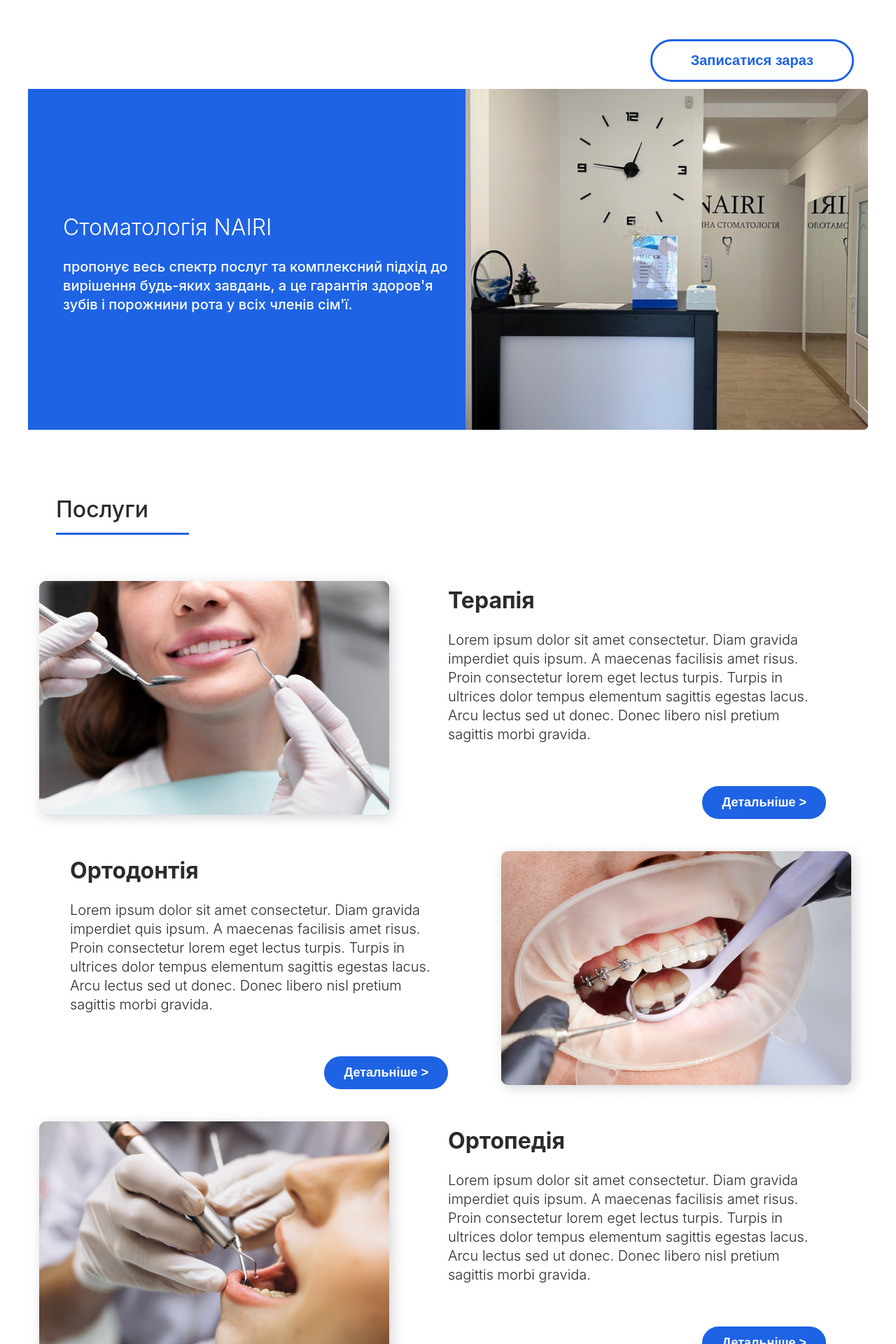
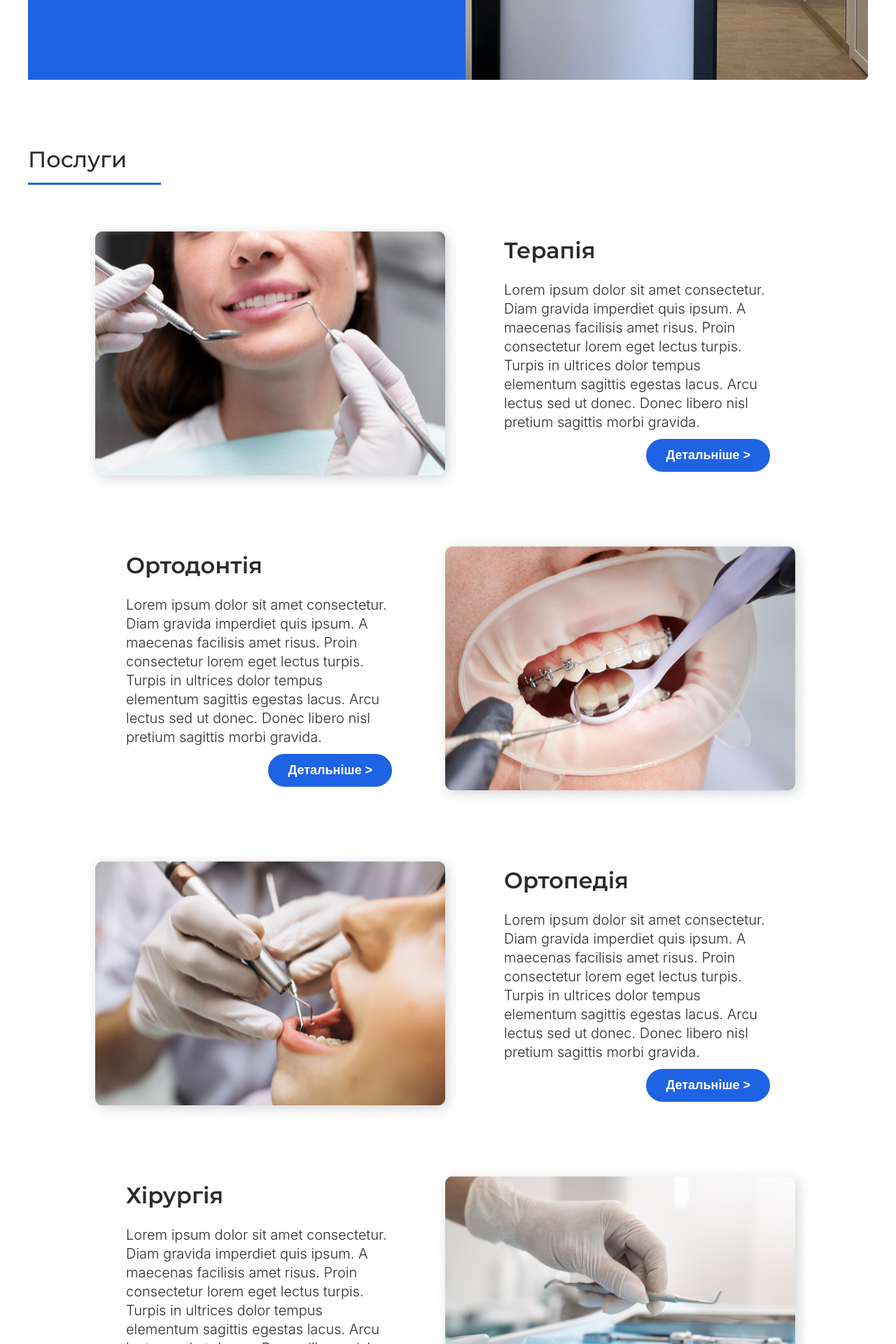
Before and after one commit to StepanenkoDmytro/nairi-dentistry, a PHP site: page / in a window 1280 px wide. Shown: the part 648-2568 px from the top of the page at 70% size. Run offline with PHP 8.4, Linux system fonts and the light colour scheme.

Commit message:
global refactor css

```diff
--- a/css/style.css
+++ b/css/style.css
@@ -16,20 +16,18 @@ body{
   color: #2C2B2B;
 }
 
-#instagram path{
-  fill: #000
+.montserrat {
+  font-family: "Montserrat", sans-serif;
+  font-optical-sizing: auto;
 }
 
-.test path{
-  fill: #000
-}
-a{
+a {
   text-decoration: none;
   color: inherit;
   display: inline-block;
 }
 
-.container{
+.container {
   max-width: 1220px;
   margin-left: auto;
   margin-right: auto;
@@ -37,7 +35,6 @@ a{
 }
 
 .btn {
-  margin-top: 50px;
   font-size: 20px;
   font-weight: 600;
   border: 3px solid #1E63E4;
@@ -45,55 +42,56 @@ a{
   padding: 16px 55px;
 }
 
+.header {
+  margin-top: 30px;
+}
+
 .header__box {
   display: flex;
 }
 
-.info {
+.header-info {
   display: flex;
   flex-direction: column;
   width: 100%;
   padding: 40px 20px 10px 20px;
 }
 
-.info__contacts {
+.header-info__contacts {
   display: flex;
   justify-content: space-between;
 }
 
-.info__contact {
+.header-info__contact {
   display: flex;
   align-items: center;
 }
 
-.info__contact img{
+.header-info__contact img{
   width: 30px;
 }
 
-.info__contact p {
+.header-info__contact p {
   margin-left: 10px;
   font-size: 16px;
 }
 
-.info__contact p:first-child {
-  margin-bottom: 10px;
-}
-
-.info__contact-social {
+.contact-social:not(:first-child) {
   margin-left: 20px;
 }
 
-.info__callback {
-  display: flex;
-}
-
-.info__callback-btn {
+.header-info__callback {
   color: #1E63E4;
   background-color: #fff;
+  margin-top: 50px;
   margin-left: auto;
 }
 
-.preview__box {
+.preview {
+  margin-top: 30px;
+}
+
+.preview__inner {
   display: flex;
 }
 
@@ -111,7 +109,7 @@ a{
 .preview__text-big {
   font-size: 32px;
   margin-bottom: 30px;
-  font-weight: 700px;
+  font-weight: 600;
 }
 
 .preview__text-small {
@@ -129,48 +127,53 @@ a{
   height: 100%;
 }
 
-.item {
+.title {
+  font-size: 32px;
+  font-weight: 500;
+  width: 190px;
+  border-bottom: 3px solid #1E63E4;
+  padding-bottom: 20px;
+  margin: 100px 0px 50px;
+}
+
+.list {
+  padding: 0 80px;
+}
+
+.list__item {
   display: flex;
 }
 
-.item-box {
+.list__item:not(:first-child) {
+  margin-top: 60px;
+}
+
+.list__item-box {
   display: flex;
   flex-direction: column;
   padding: 30px 60px;
 }
 
-.item-box__primary-text {
+.list__item-box__primary-text {
   font-size: 32px;
-  font-weight: 700;
+  font-weight: 600;
 }
 
-.item-box__text {
+.list__item-box__text {
   font-size: 20px;
   font-weight: 300;
   padding-top: 30px;
   padding-bottom: 10px;
 }
 
-.item-box__btn {
+.list__item-btn {
   margin-top: auto;
   margin-left: auto;
-}
-
-.item-box__btn button{
   color: #fff;
   background-color: #1E63E4;
   border-radius: 30px;
   padding: 10px 25px;
   font-size: 18px;
-}
-
-.title {
-  font-size: 32px;
-  font-weight: 500;
-  width: 190px;
-  border-bottom: 3px solid #1E63E4;
-  padding-bottom: 20px;
-  margin: 100px 40px 50px;
 }
 
 .carousel{
--- a/index.html
+++ b/index.html
@@ -6,8 +6,10 @@
   <meta name="viewport" content="width=device-width, initial-scale=1.0">
   <meta http-equiv="X-UA-Compatible" content="ie=edge">
   <title>Document</title>
-  <link rel="preconnect" href="https://fonts.gstatic.com">
+  <link rel="preconnect" href="https://fonts.googleapis.com">
+  <link rel="preconnect" href="https://fonts.gstatic.com" crossorigin>
   <link href="https://fonts.googleapis.com/css2?family=Oswald:wght@300;400&display=swap" rel="stylesheet">
+  <link href="https://fonts.googleapis.com/css2?family=Montserrat:ital,wght@0,100..900;1,100..900&display=swap" rel="stylesheet">
   <link rel="stylesheet" href="css/reset.css">
   <link rel="stylesheet" href="css/slick.css">
   <link rel="stylesheet" href="css/jquery.fancybox.css">
@@ -21,37 +23,44 @@
     <div class="container">
       <div class="header__box">
         <div class="logo">
-            <img src="images/logo.svg" alt="">
+          <img src="images/logo_blue.svg" alt="">
         </div>
 
-        <div class="info">
-            <div class="info__contacts">
-                <div class="info__contact">
-                    <img src="images/location.svg" alt="">
+        <div class="header-info">
+          <div class="header-info__contacts">
+            <div class="header-info__contact">
+              <img src="images/location.svg" alt="location">
               <p>м. Дніпро, вул. Шолохова 7</p>
             </div>
-                <div class="info__contact">
-                    <img src="images/clock.svg" alt="">
+
+            <div class="header-info__contact">
+              <img src="images/clock.svg" alt="clock">
               <div>
                   <p>Пн - Пт: 9:00 - 18:00</p>
                   <p>Сб: 9:00 - 16:00 | Нед: - вих.</p>
               </div>
             </div>
-                <div class="info__contact">
-                    <img src="images/phone.svg" alt="">
+
+            <div class="header-info__contact">
+              <img src="images/phone.svg" alt="phone">
               <div>
                   <p>+38 095 770 07 50</p>
                   <p>+38 068 770 07 50</p>
               </div>
             </div>
-                <div class="info__ontact">
-                    <img class="info__contact-social" src="images/instagram.svg" alt="">
-                    <img class="info__contact-social" src="images/facebook.svg" alt="">
+
+            <div class="header-info__contact">
+              <a class="contact-social" href="#">
+                <img src="images/instagram.svg" alt="instagram">
+              </a>
+              <a class="contact-social" href="#">
+                <img src="images/facebook.svg" alt="facebook">
+              </a>
             </div>
+
           </div>
-            <div class="info__callback">
-                <button class="info__callback-btn btn">Записатися зараз</button>
-            </div>
+
+          <button class="header-info__callback btn">Записатися зараз</button>
         </div>
       </div>
     </div>
@@ -60,99 +69,84 @@
   <main>
     <section class="preview">
         <div class="container">
-          <div class="preview__box">
-            <div class="preview__text">
+          <div class="preview__inner">
+
+            <div class="preview__text montserrat">
               <p class="preview__text-big">Стоматологія NAIRI</p>
               <p class="preview__text-small">
                   пропонує весь спектр послуг та комплексний підхід до вирішення будь-яких завдань, а це гарантія здоров'я зубів і порожнини рота у всіх членів сім'ї.
               </p>
             </div>
+
             <div class="preview__image">
               <img src="images/dentistry.png">
             </div>
+
           </div>
         </div>
     </section>
+
     <section class="services">
       <div class="container">
-            <p class="title">Послуги</p>
+          <p class="title montserrat">Послуги</p>
       </div>
 
       <div class="container">
+        <ul class="list">
+          <li class="list__item">
+            <img src="images/therapy.png" alt="therapy_icon">
 
-            <ul class="list">
-                <li class="item">
-                    <div class="item-img">
-                        <img src="images/therapy.png" alt="">
-                    </div>
-                    <div class="item-box">
-                        <p class="item-box__primary-text">Терапія</p>
-                        <p class="item-box__text">
+            <div class="list__item-box">
+              <p class="list__item-box__primary-text montserrat">Терапія</p>
+              <p class="list__item-box__text">
                 Lorem ipsum dolor sit amet consectetur. Diam gravida imperdiet quis ipsum. A maecenas facilisis amet risus. Proin consectetur lorem eget lectus turpis. Turpis in ultrices dolor tempus elementum sagittis egestas lacus. Arcu lectus sed ut donec. Donec libero nisl pretium sagittis morbi gravida.
               </p>
-                        <div class="item-box__btn">
-                            <button class="btn">Детальніше ></button>
-                        </div>
+              <button class="list__item-btn btn">Детальніше ></button>
             </div>
           </li>
 
-                <li class="item">
-                    <div class="item-box">
-                        <p class="item-box__primary-text">Ортодонтія</p>
-                        <p class="item-box__text">
+          <li class="list__item">
+            <div class="list__item-box">
+              <p class="list__item-box__primary-text montserrat">Ортодонтія</p>
+              <p class="list__item-box__text">
                 Lorem ipsum dolor sit amet consectetur. Diam gravida imperdiet quis ipsum. A maecenas facilisis amet risus. Proin consectetur lorem eget lectus turpis. Turpis in ultrices dolor tempus elementum sagittis egestas lacus. Arcu lectus sed ut donec. Donec libero nisl pretium sagittis morbi gravida.
               </p>
-                        <div class="item-box__btn">
-                            <button class="btn">Детальніше ></button>
+              <button class="list__item-btn btn">Детальніше ></button>
             </div>
-                    </div>
-                    <div class="item-img">
-                        <img src="images/orthodontics.png" alt="">
+
+            <img src="images/orthodontics.png" alt="orthodontics_icon">
+          </li>
+
+          <li class="list__item">
+            <img src="images/orthopedics.png" alt="orthopedics_icon">
+            <div class="list__item-box">
+              <p class="list__item-box__primary-text montserrat">Ортопедія</p>
+              <p class="list__item-box__text">
+                Lorem ipsum dolor sit amet consectetur. Diam gravida imperdiet quis ipsum. A maecenas facilisis amet risus. Proin consectetur lorem eget lectus turpis. Turpis in ultrices dolor tempus elementum sagittis egestas lacus. Arcu lectus sed ut donec. Donec libero nisl pretium sagittis morbi gravida.
+              </p>
+              <button class="list__item-btn btn">Детальніше ></button>
             </div>
           </li>
 
-                <li class="item">
-                    <div class="item-img">
-                        <img src="images/orthopedics.png" alt="">
-                    </div>
-                    <div class="item-box">
-                        <p class="item-box__primary-text">Ортопедія</p>
-                        <p class="item-box__text">
+          <li class="list__item">
+            <div class="list__item-box">
+              <p class="list__item-box__primary-text montserrat">Хірургія</p>
+              <p class="list__item-box__text">
                 Lorem ipsum dolor sit amet consectetur. Diam gravida imperdiet quis ipsum. A maecenas facilisis amet risus. Proin consectetur lorem eget lectus turpis. Turpis in ultrices dolor tempus elementum sagittis egestas lacus. Arcu lectus sed ut donec. Donec libero nisl pretium sagittis morbi gravida.
               </p>
-                        <div class="item-box__btn">
-                            <button class="btn">Детальніше ></button>
+              <button class="list__item-btn btn">Детальніше ></button>
             </div>
-                    </div>
+            <img src="images/surgery.png" alt="surgery_icon">
           </li>
 
-                <li class="item">
-                    <div class="item-box">
-                        <p class="item-box__primary-text">Хірургія</p>
-                        <p class="item-box__text">
+          <li class="list__item">
+            <img src="images/x-ray.png" alt="x-ray_icon">
+            <div class="list__item-box">
+              <p class="list__item-box__primary-text montserrat">Рентген</p>
+              <p class="list__item-box__text">
                 Lorem ipsum dolor sit amet consectetur. Diam gravida imperdiet quis ipsum. A maecenas facilisis amet risus. Proin consectetur lorem eget lectus turpis. Turpis in ultrices dolor tempus elementum sagittis egestas lacus. Arcu lectus sed ut donec. Donec libero nisl pretium sagittis morbi gravida.
               </p>
-                        <div class="item-box__btn">
-                            <button class="btn">Детальніше ></button>
-                        </div>
-                    </div>
-                    <div class="item-img">
-                        <img src="images/surgery.png" alt="">
-                    </div>
-                </li>
-
-                <li class="item">
-                    <div class="item-img">
-                        <img src="images/x-ray.png" alt="">
-                    </div>
-                    <div class="item-box">
-                        <p class="item-box__primary-text">Рентген</p>
-                        <p class="item-box__text">
-                            Lorem ipsum dolor sit amet consectetur. Diam gravida imperdiet quis ipsum. A maecenas facilisis amet risus. Proin consectetur lorem eget lectus turpis. Turpis in ultrices dolor tempus elementum sagittis egestas lacus. Arcu lectus sed ut donec. Donec libero nisl pretium sagittis morbi gravida.
-                        </p>
-                        <div class="item-box__btn">
-                            <button class="btn">Детальніше ></button>
-                        </div>
+              <button class="list__item-btn btn">Детальніше ></button>
             </div>
           </li>
         </ul>
@@ -160,105 +154,124 @@
     </section>
 
     <div class="container">
-      <p class="title">Команда</p>
+      <p class="title montserrat">Команда</p>
     </div>
+
     <section class="carousel">
       <div class="container">
+
         <div class="carousel__inner">
 
           <div class="carousel__item">
             <div class="carousel__item-box">
-              <img class="carousel__item-img" src="images/carousel/team.png" alt="">
-              <div class="carousel__item-hidden-info">
+              <img class="carousel__item-img" src="images/carousel/team.png" alt="team_icon">
+              <div class="carousel__item-hidden-info montserrat">
                 <h4 class="carousel__item-title">Мельник Катерина Олександрівна</h4>
                 <p class="carousel__item-text">Стоматолог-терапевт, ортодонт</p>
               </div>
             </div>
           </div>
+
           <div class="carousel__item">
             <div class="carousel__item-box">
-              <img class="carousel__item-img" src="images/carousel/team.png" alt="">
-              <div class="carousel__item-hidden-info">
+              <img class="carousel__item-img" src="images/carousel/team.png" alt="team_icon">
+              <div class="carousel__item-hidden-info montserrat">
                 <h4 class="carousel__item-title">Мельник Катерина Олександрівна</h4>
                 <p class="carousel__item-text">Стоматолог-терапевт, ортодонт</p>
               </div>
             </div>
           </div>
+
           <div class="carousel__item">
             <div class="carousel__item-box">
-              <img class="carousel__item-img" src="images/carousel/team.png" alt="">
-              <div class="carousel__item-hidden-info">
+              <img class="carousel__item-img" src="images/carousel/team.png" alt="team_icon">
+              <div class="carousel__item-hidden-info montserrat">
                 <h4 class="carousel__item-title">Мельник Катерина Олександрівна</h4>
                 <p class="carousel__item-text">Стоматолог-терапевт, ортодонт</p>
               </div>
             </div>
           </div>
+
           <div class="carousel__item">
             <div class="carousel__item-box">
-              <img class="carousel__item-img" src="images/carousel/team.png" alt="">
-              <div class="carousel__item-hidden-info">
+              <img class="carousel__item-img" src="images/carousel/team.png" alt="team_icon">
+              <div class="carousel__item-hidden-info montserrat">
                 <h4 class="carousel__item-title">Мельник Катерина Олександрівна</h4>
                 <p class="carousel__item-text">Стоматолог-терапевт, ортодонт</p>
               </div>
             </div>
           </div>
+
           <div class="carousel__item">
             <div class="carousel__item-box">
-              <img class="carousel__item-img" src="images/carousel/team.png" alt="">
-              <div class="carousel__item-hidden-info">
+              <img class="carousel__item-img" src="images/carousel/team.png" alt="team_icon">
+              <div class="carousel__item-hidden-info montserrat">
                 <h4 class="carousel__item-title">Мельник Катерина Олександрівна</h4>
                 <p class="carousel__item-text">Стоматолог-терапевт, ортодонт</p>
               </div>
             </div>
           </div>
+
           <div class="carousel__item">
             <div class="carousel__item-box">
-              <img class="carousel__item-img" src="images/carousel/team.png" alt="">
-              <div class="carousel__item-hidden-info">
+              <img class="carousel__item-img" src="images/carousel/team.png" alt="team_icon">
+              <div class="carousel__item-hidden-info montserrat">
                 <h4 class="carousel__item-title">Мельник Катерина Олександрівна</h4>
                 <p class="carousel__item-text">Стоматолог-терапевт, ортодонт</p>
               </div>
             </div>
           </div>
+
         </div>
       </div>
     </section>
 
     <div class="container">
-      <p class="title">Контакти</p>
+      <p class="title montserrat">Контакти</p>
     </div>
+
     <section class="contacts">
       <div class="container">
         <div class="contacts__inner">
           <div class="contacts__info">
             <div class="contacts__info-box">
-              <div class="contacts__info-item">
-                  <img src="images/contacts/location_blue.png" alt="">
-                  <div>
-                    <p>м. Дніпро,</p>
-                    <p>вул. Шолохова 7</p>
+
+              <div class="contacts-item">
+                <img src="images/contacts/location_blue.png" alt="location_icon">
+
+                <div class="contacts-item__text-box">
+                  <p class="contacts-item__text">м. Дніпро,</p>
+                  <p class="contacts-item__text">вул. Шолохова 7</p>
                 </div>
               </div>
-              <div class="contacts__info-item">
-                  <img src="images/contacts/clock_blue.png" alt="">
-                  <div>
-                      <p>Пн - Пт: 9:00 - 18:00</p>
-                      <p>Сб: 9:00 - 16:00 | Нед: - вих.</p>
+
+              <div class="contacts-item">
+                <img src="images/contacts/phone_blue.png" alt="phone_icon">
+
+                <div class="contacts-item__text-box">
+                  <p class="contacts-item__text">+38 095 770 07 50</p>
+                  <p class="contacts-item__text">+38 068 770 07 50</p>
                 </div>
               </div>
-              <div class="contacts__info-item">
-                  <img src="images/contacts/phone_blue.png" alt="">
-                  <div>
-                      <p>+38 095 770 07 50</p>
-                      <p>+38 068 770 07 50</p>
+
+              <div class="contacts-item">
+                <img src="images/contacts/clock_blue.png" alt="clock_icon">
+
+                <div class="contacts-item__text-box">
+                  <p class="contacts-item__text">Пн - Пт: 9:00 - 18:00</p>
+                  <p class="contacts-item__text">Сб: 9:00 - 16:00 | Нед: - вих.</p>
                 </div>
               </div>
+
             </div>
+
             <button class="contacts__info-btn btn">Записатися зараз</button>
           </div>
-          <div class="contacts__map">
-            <iframe src="https://www.google.com/maps/embed?pb=!1m18!1m12!1m3!1d2643.351197792031!2d34.98449397555417!3d48.50733192534869!2m3!1f0!2f0!3f0!3m2!1i1024!2i768!4f13.1!3m3!1m2!1s0x40dbe21d9f6f902b%3A0xb3c367b75e23e05d!2z0LLRg9C70LjRhtGPINCo0L7Qu9C-0YXQvtCy0LAsIDcsINCU0L3RltC_0YDQviwg0JTQvdGW0L_RgNC-0L_QtdGC0YDQvtCy0YHRjNC60LAg0L7QsdC70LDRgdGC0YwsIDQ5MDAw!5e0!3m2!1suk!2sua!4v1709731496325!5m2!1suk!2sua" width="500" height="450" style="border:0;" allowfullscreen="" loading="lazy" referrerpolicy="no-referrer-when-downgrade"></iframe>
+
+          <div class="contacts__map-box">
+            <iframe class="contacts__map" src="https://www.google.com/maps/embed?pb=!1m18!1m12!1m3!1d2643.351197792031!2d34.98449397555417!3d48.50733192534869!2m3!1f0!2f0!3f0!3m2!1i1024!2i768!4f13.1!3m3!1m2!1s0x40dbe21d9f6f902b%3A0xb3c367b75e23e05d!2z0LLRg9C70LjRhtGPINCo0L7Qu9C-0YXQvtCy0LAsIDcsINCU0L3RltC_0YDQviwg0JTQvdGW0L_RgNC-0L_QtdGC0YDQvtCy0YHRjNC60LAg0L7QsdC70LDRgdGC0YwsIDQ5MDAw!5e0!3m2!1suk!2sua!4v1709731496325!5m2!1suk!2sua" allowfullscreen="" loading="lazy" referrerpolicy="no-referrer-when-downgrade"></iframe>
           </div>
+
         </div>
       </div>
     </section>
@@ -272,53 +285,51 @@
         </div>
 
         <div class="footer__social-box">
-      <div class="social footer__social">
+          <div class="footer__social">
+
             <div class="footer__social-inner">
-          <a class="social__link" href="#">
-            <img class="social__img" src="images/footer/location_white.png" alt="instagram icon">
-          </a>
+              <img src="images/footer/location_white.png" alt="location_icon">
               <p class="footer__social-text">м. Дніпро, вул. Шолохова 7</p>
             </div>
+
             <div class="footer__social-inner">
-          <a class="social__link" href="#">
-            <img class="social__img" src="images/footer/phone_white.png" alt="telegram icon">
-          </a>
-          <div>
+              <img src="images/footer/phone_white.png" alt="phone_icon">
+              <div class="footer__social-text-box">
                 <p class="footer__social-text">+38 095 770 07 50</p>
                 <p class="footer__social-text">+38 068 770 07 50</p>
               </div>
             </div>
+
             <div class="footer__social-inner">
-          <a class="social__link" href="#">
-            <img class="social__img" src="images/footer/clock_white.png" alt="whatsapp icon">
-          </a>
-          <div>
+              <img src="images/footer/clock_white.png" alt="clock_icon">
+              <div class="footer__social-text-box">
                 <p class="footer__social-text">Пн - Пт: 9:00 - 18:00</p>
                 <p class="footer__social-text">Сб: 9:00 - 16:00 | Нед: - вих.</p>
               </div>
             </div>
+
             <div class="footer__social-inner">
-          <a class="social__link" href="#">
-            <img class="social__img" src="images/footer/mail_white.png" alt="facebook icon">
-          </a>
+              <img src="images/footer/mail_white.png" alt="mail_icon">
               <p class="footer__social-text">nairistomat@gmail.com</p>
             </div>
-        <div>
-          <a class="social__link" href="#">
-            <img class="social__img" src="images/footer/instagram_white.png" alt="facebook icon">
+
+            <div class="footer__social_links">
+              <a class="contact-social" href="#">
+                <img src="images/footer/instagram_white.png" alt="instagram_icon">
               </a>
-          <a class="social__link" href="#">
-            <img class="social__img" src="images/footer/facebook_white.png" alt="facebook icon">
+              <a class="contact-social" href="#">
+                <img src="images/footer/facebook_white.png" alt="facebook_icon">
               </a>
             </div>
           </div>
         </div>
-      <form class="contacts__form">
-        <h2 class="contacts__title">Зворотній звʼязок</h2>
-        <input class="contacts__input" type="text" placeholder="Імʼя">
-        <input class="contacts__input" type="tel" placeholder="Ваш номер телефона">
-        <textarea class="contacts__input-area" placeholder="Додати коментар"></textarea>
-        <button class="contacts__btn" type="submit">Надіслати</button>
+
+        <form class="footer-contacts__form">
+          <h2 class="footer-contacts__title montserrat">Зворотній звʼязок</h2>
+          <input class="footer-contacts__input" type="text" placeholder="Імʼя">
+          <input class="footer-contacts__input" type="tel" placeholder="Ваш номер телефона">
+          <textarea class="footer-contacts__input-area" placeholder="Додати коментар"></textarea>
+          <button class="footer-contacts__btn montserrat" type="submit">Надіслати</button>
         </form>
 
       </div>
```
Also changed, not shown: other parts of css/style.css (+91 -269 lines), images/logo.svg, images/logo_blue.svg (added). Lines whose indentation alone changed are shown as unchanged.
